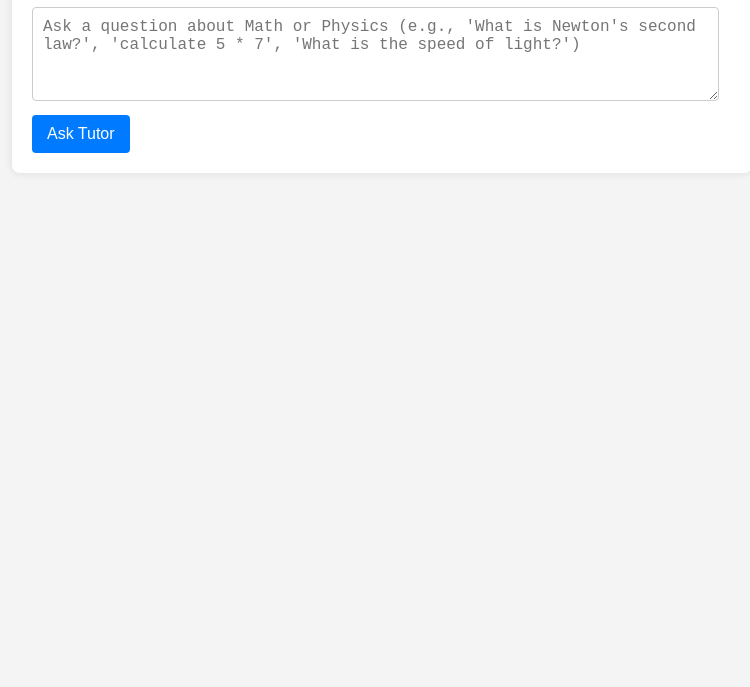
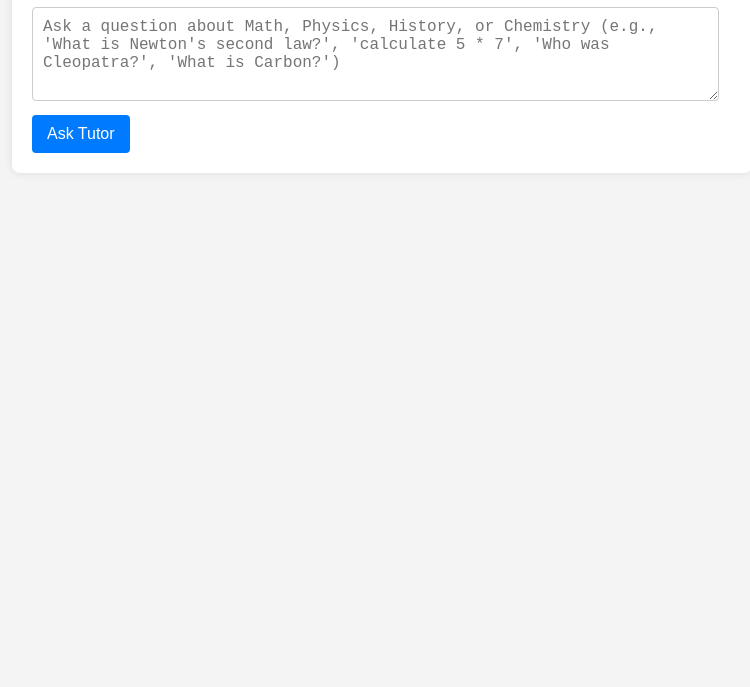
Before and after one commit to Lancelot03/Multi-Agent-Tutoring-Bot, a plain HTML site: page static/index.html in a window 1280 px wide. Shown: the part 113-800 px from the top of the page, without its empty margins (258-1008 px from the left). Drawn offline with Linux system fonts and the light colour scheme.

Commit message:
Update index.html

```diff
--- a/static/index.html
+++ b/static/index.html
@@ -19,7 +19,7 @@
 <body>
     <div class="container">
         <h1>AI Tutor Agent</h1>
-        <textarea id="queryInput" rows="4" placeholder="Ask a question about Math or Physics (e.g., 'What is Newton's second law?', 'calculate 5 * 7', 'What is the speed of light?')"></textarea>
+        <textarea id="queryInput" rows="4" placeholder="Ask a question about Math, Physics, History, or Chemistry (e.g., 'What is Newton's second law?', 'calculate 5 * 7', 'Who was Cleopatra?', 'What is Carbon?')"></textarea>
         <button onclick="submitQuery()">Ask Tutor</button>
         <div class="loader" id="loader"></div>
         <div id="responseArea" class="response" style="display:none;"></div>
```
